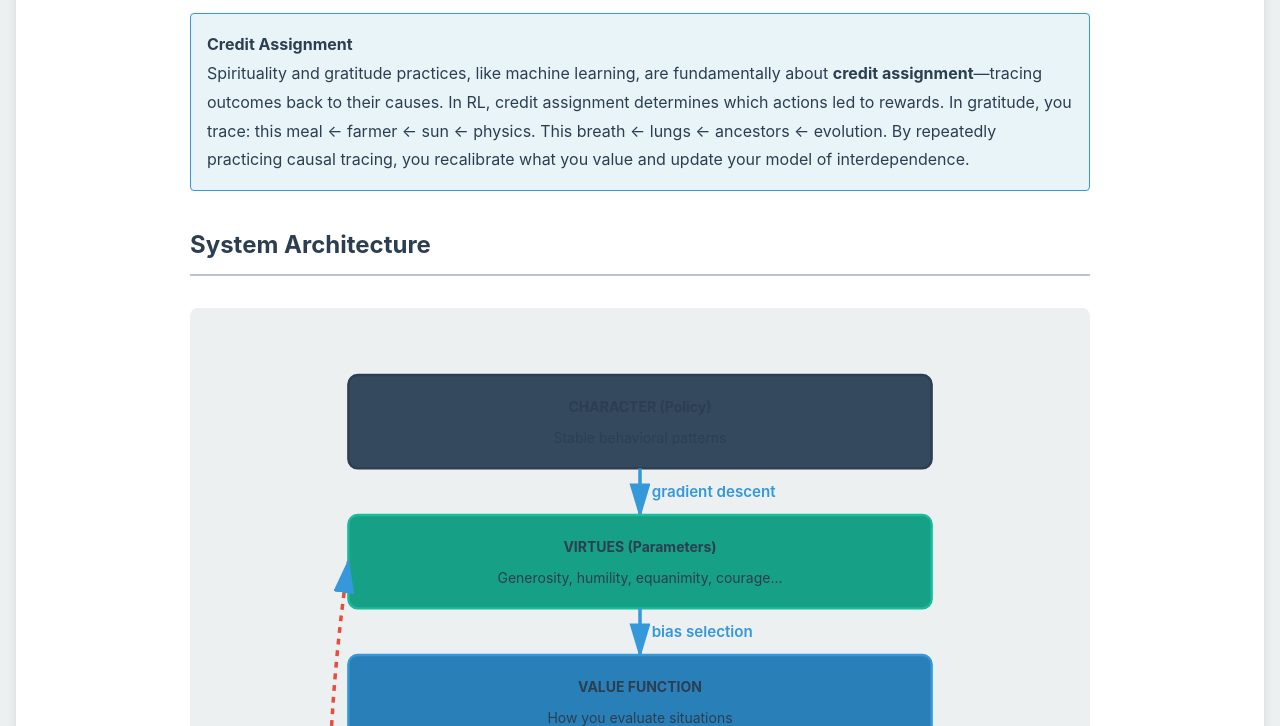
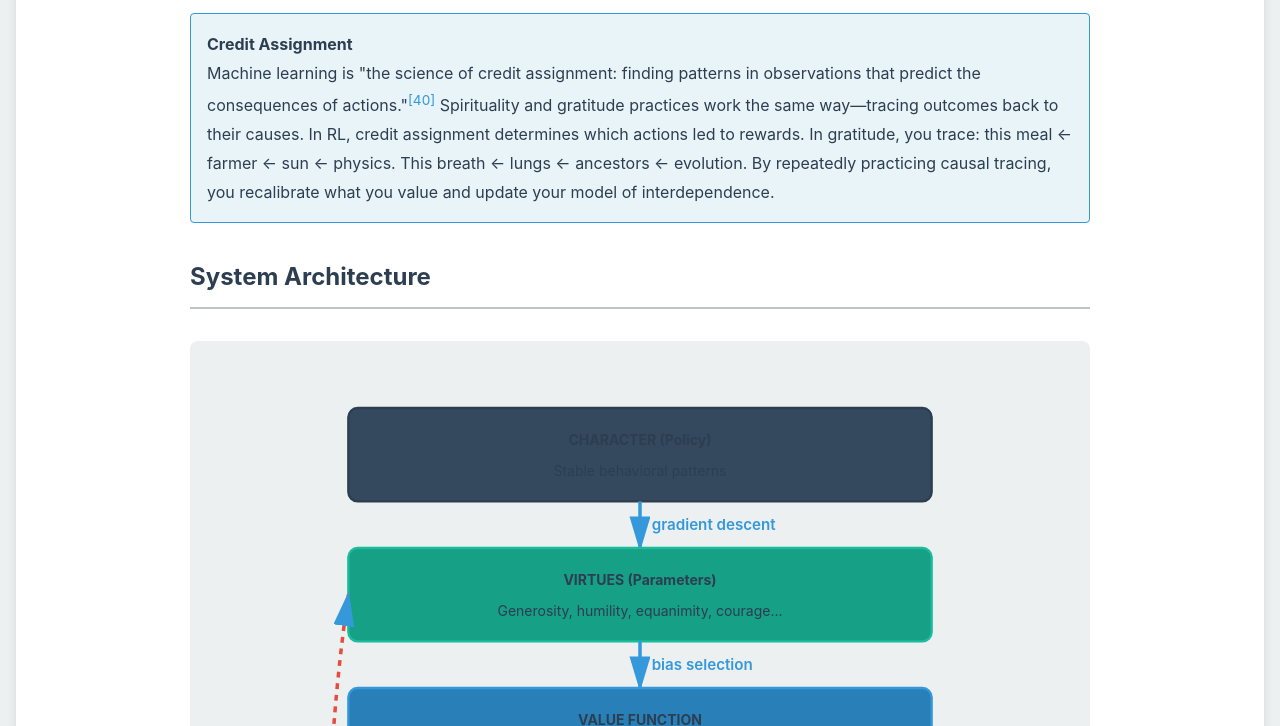
Before and after one commit to justinshenk/harmonic-alignment, a plain HTML site: page character-development.html in a window 1280 px wide. Shown: the part 894-1620 px from the top of the page. Drawn offline with nearby package versions, Linux system fonts and the light colour scheme.

Commit message:
Add Schmidhuber citation for credit assignment
Reference: arXiv:2212.11279 - 'Machine learning is the science of credit assignment'
Added quote to Credit Assignment section with footnote [40]

```diff
--- a/character-development.html
+++ b/character-development.html
@@ -346,7 +346,7 @@
                 <div class="technical-content">
                     <div class="highlight-box" style="background: #e8f4f8; border-color: #3498db;">
                         <h4 style="margin-top: 0; color: var(--primary);">Credit Assignment</h4>
-                        <p>Spirituality and gratitude practices, like machine learning, are fundamentally about <strong>credit assignment</strong>—tracing outcomes back to their causes. In RL, credit assignment determines which actions led to rewards. In gratitude, you trace: this meal ← farmer ← sun ← physics. This breath ← lungs ← ancestors ← evolution. By repeatedly practicing causal tracing, you recalibrate what you value and update your model of interdependence.</p>
+                        <p>Machine learning is "the science of credit assignment: finding patterns in observations that predict the consequences of actions."<a href="#fn40" class="footnote-ref">[40]</a> Spirituality and gratitude practices work the same way—tracing outcomes back to their causes. In RL, credit assignment determines which actions led to rewards. In gratitude, you trace: this meal ← farmer ← sun ← physics. This breath ← lungs ← ancestors ← evolution. By repeatedly practicing causal tracing, you recalibrate what you value and update your model of interdependence.</p>
                     </div>
                 </div>
 
@@ -663,6 +663,8 @@
                     <div class="footnote-item" id="fn38">[38] Karpicke, J. D., & Blunt, J. R. (2011). Retrieval practice produces more learning than elaborative studying with concept mapping. <em>Science, 331</em>(6018), 772-775.</div>
 
                     <div class="footnote-item" id="fn39">[39] Kruger, J., & Dunning, D. (1999). Unskilled and unaware of it: How difficulties in recognizing one's own incompetence lead to inflated self-assessments. <em>Journal of Personality and Social Psychology, 77</em>(6), 1121-1134.</div>
+
+                    <div class="footnote-item" id="fn40">[40] Schmidhuber, J. (2022). Annotated history of modern AI and deep learning. <em>arXiv preprint arXiv:2212.11279</em>.</div>
                 </div>
 
                 <p style="margin-top: 3rem; padding-top: 2rem; border-top: 2px solid var(--border);">
```
